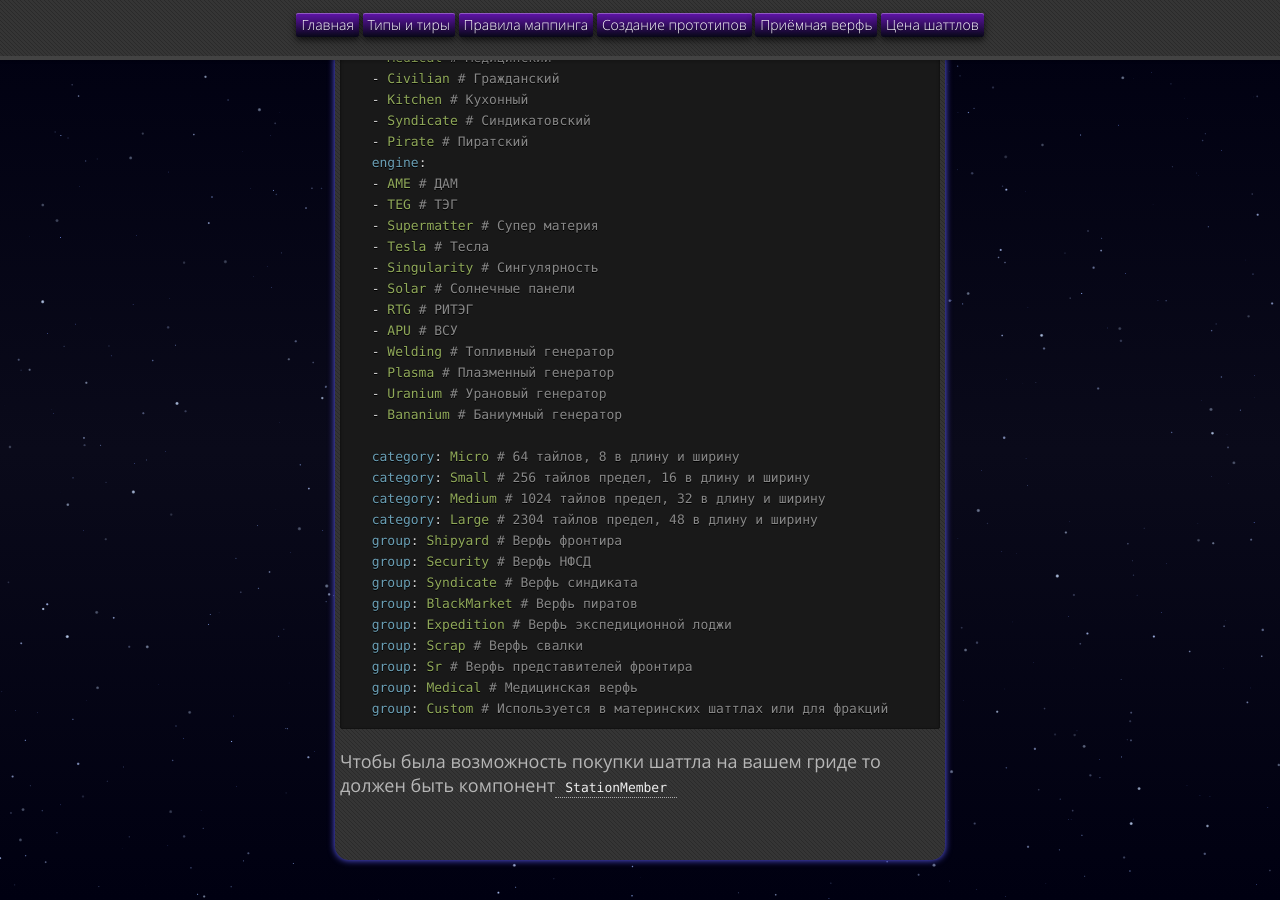
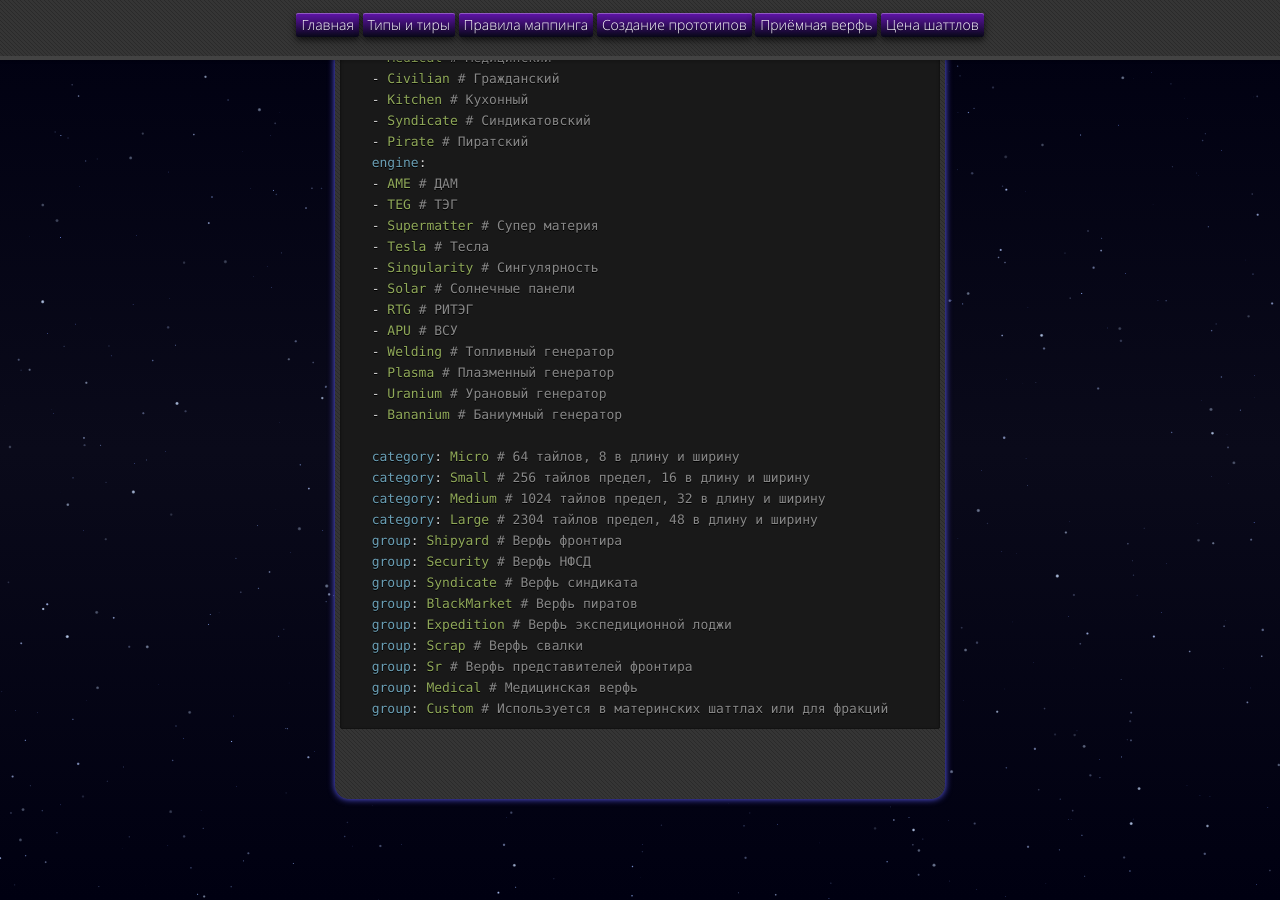
Before and after one commit to lAstronautl/StarHorizon-Mapping, a Jekyll site: the page built from docs/markdown/prototype-creation.md, in a window 1280 px wide and 900 px high, scrolled down 2200 px. Built offline with Jekyll 4.4.1, drawn with Linux system fonts in a browser that asks for light colours; our own code applies the rules of GitHub Pages for plain Markdown files.

Commit message:
убрана бесполезная строчка

````diff
--- a/docs/markdown/prototype-creation.md
+++ b/docs/markdown/prototype-creation.md
@@ -119,4 +119,3 @@
   group: Medical # Медицинская верфь
   group: Custom # Используется в материнских шаттлах или для фракций
 ```
-### Чтобы была возможность покупки шаттла на вашем гриде то должен быть компонент<span class="tooltip" data-text="StationMember — компонент, который подключается к BecomeStation для совместной работы. Выдается автоматически после спавна грида через прототип.">`StationMember`</span>
````
